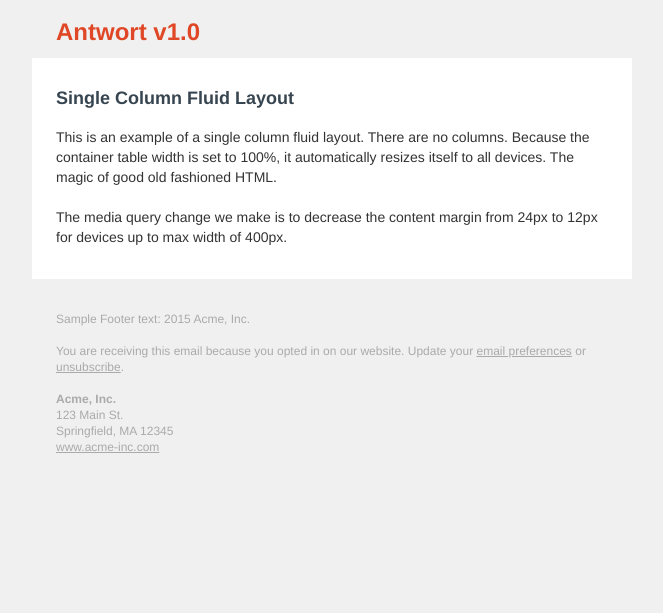
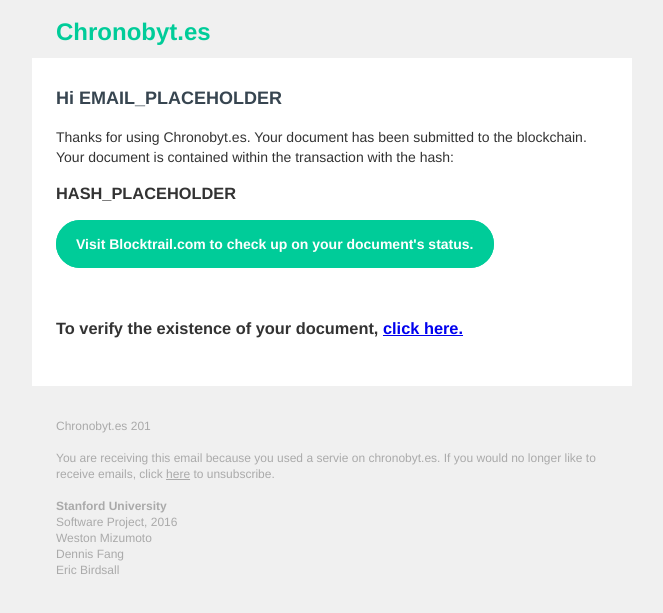
Before and after one commit to weston/seniorproject, a Django app: template chronos/templates/email_body.html in a window 1280 px wide. Shown: the top 613 px of the page, without its empty margins (308-971 px from the left). Run offline with Django 3.2, Linux system fonts and the light colour scheme; the template is opened without the code that fills it, so the values that code supplies are empty.

Commit message:
Emails look decent, but CSS is not showing up... why?

```diff
--- a/chronos/submit_document/utilities.py
+++ b/chronos/submit_document/utilities.py
@@ -3,12 +3,15 @@ import json
 import socket
 from django.views.decorators.csrf import csrf_exempt
 from django.template.loader import render_to_string, get_template
+from django.template import Context, Template
 from django.http import HttpResponse
 
 from email.mime.multipart import MIMEMultipart
 from email.mime.text import MIMEText
 
 from models import User
+
+
 
 USERNAME    = 'chronobytesnoreply@gmail.com'
 PASSWORD = 'seniorproject2016'
@@ -32,12 +35,16 @@ def sendEmailToUser(to_email, txn_hash):
 	msg['Subject'] = "Link"
 	msg['From'] = USERNAME
 	msg['To'] = to_email
-    # ctx = {
-    #     'txn_hash': txn_hash
-    # }
-	#message = get_template('static/email_body.html').render(Context(ctx))
+	# ctx = {
+	# 	'HASH_PLACEHOLDER': txn_hash,
+	# 	'EMAIL_PLACEHOLDER': to_email
+	# }
+
+	#html_message = get_template('static/email_body.html').render(Context(ctx))
 	text_message = "Text version"
 	html_message = render_to_string('email_body.html', {})
+	html_message = html_message.replace("HASH_PLACEHOLDER",txn_hash)
+	html_message = html_message.replace("EMAIL_PLACEHOLDER",to_email)
 
 	msg.attach(MIMEText(text_message, 'plain'))
 	msg.attach(MIMEText(html_message, 'html'))
--- a/chronos/templates/email_body.html
+++ b/chronos/templates/email_body.html
@@ -19,6 +19,30 @@ table {
 }
 table td {
   border-collapse: collapse;
+}
+.btn-primary {
+  Margin-bottom: 10px;
+  width: auto !important;
+}
+.btn-primary td {
+  background-color: #00cc99;
+  border-radius: 25px;
+  font-family: "Helvetica Neue", Helvetica, Arial, "Lucida Grande", sans-serif;
+  font-size: 14px;
+  text-align: center;
+  vertical-align: top;
+}
+.btn-primary td a {
+  background-color: #00cc99;
+  border: solid 1px #00cc99;
+  border-radius: 25px;
+  border-width: 10px 20px;
+  display: inline-block;
+  color: #ffffff;
+  cursor: pointer;
+  font-weight: bold;
+  line-height: 2;
+  text-decoration: none;
 }
 .ExternalClass {
   width: 100%;
@@ -77,42 +101,55 @@ img {
       <!-- 600px container (white background) -->
       <table border="0" width="600" cellpadding="0" cellspacing="0" class="container" style="width:600px;max-width:600px">
         <tr>
-          <td class="container-padding header" align="left" style="font-family:Helvetica, Arial, sans-serif;font-size:24px;font-weight:bold;padding-bottom:12px;color:#DF4726;padding-left:24px;padding-right:24px">
-            Antwort v1.0
+          <td class="container-padding header" align="left" style="font-family:Helvetica, Arial, sans-serif;font-size:24px;font-weight:bold;padding-bottom:12px;color:#00cc99;padding-left:24px;padding-right:24px">
+            Chronobyt.es
           </td>
         </tr>
         <tr>
           <td class="container-padding content" align="left" style="padding-left:24px;padding-right:24px;padding-top:12px;padding-bottom:12px;background-color:#ffffff">
             <br>
 
-<div class="title" style="font-family:Helvetica, Arial, sans-serif;font-size:18px;font-weight:600;color:#374550">Single Column Fluid Layout</div>
+
+
+<div class="title" style="font-family:Helvetica, Arial, sans-serif;font-size:18px;font-weight:600;color:#374550">Hi EMAIL_PLACEHOLDER</div>
 <br>
 
 <div class="body-text" style="font-family:Helvetica, Arial, sans-serif;font-size:14px;line-height:20px;text-align:left;color:#333333">
-  This is an example of a single column fluid layout. There are no columns. Because the container table width is set to 100%, it automatically resizes itself to all devices. The magic of good old fashioned HTML.
+  Thanks for using Chronobyt.es. Your document has been submitted to the blockchain. Your document is contained within the transaction with the hash: <h3>HASH_PLACEHOLDER<h3>
+  <table class="btn-primary" cellpadding="0" cellspacing="0" border="0">
+              <tr>
+                <td>
+                  <a href="https://www.blocktrail.com/tBTC/tx/HASH_PLACEHOLDER">Visit Blocktrail.com to check up on your document's status.</a>
+                </td>
+              </tr>
+            </table>
   <br><br>
 
-  The media query change we make is to decrease the content margin from 24px to 12px for devices up to max width of 400px.
+  To verify the existence of your document, <a href = "chronobyt.es/verify_document">click here.</a>
+
   <br><br>
 </div>
+
+
 
           </td>
         </tr>
         <tr>
           <td class="container-padding footer-text" align="left" style="font-family:Helvetica, Arial, sans-serif;font-size:12px;line-height:16px;color:#aaaaaa;padding-left:24px;padding-right:24px">
             <br><br>
-            Sample Footer text: 2015 Acme, Inc.
+            Chronobyt.es 201
             <br><br>
 
-            You are receiving this email because you opted in on our website. Update your <a href="#" style="color:#aaaaaa">email preferences</a> or <a href="#" style="color:#aaaaaa">unsubscribe</a>.
+            You are receiving this email because you used a servie on chronobyt.es. If you would no longer like to receive emails, click <a href="#" style="color:#aaaaaa">here</a> to unsubscribe.
             <br><br>
 
-            <strong>Acme, Inc.</strong><br>
+            <strong>Stanford University</strong><br>
             <span class="ios-footer">
-              123 Main St.<br>
-              Springfield, MA 12345<br>
+              Software Project, 2016<br>
+              Weston Mizumoto<br>
+              Dennis Fang<br>
+              Eric Birdsall<br>
             </span>
-            <a href="http://www.acme-inc.com" style="color:#aaaaaa">www.acme-inc.com</a><br>
 
             <br><br>
 
```
Also changed, not shown: 1 other file.
